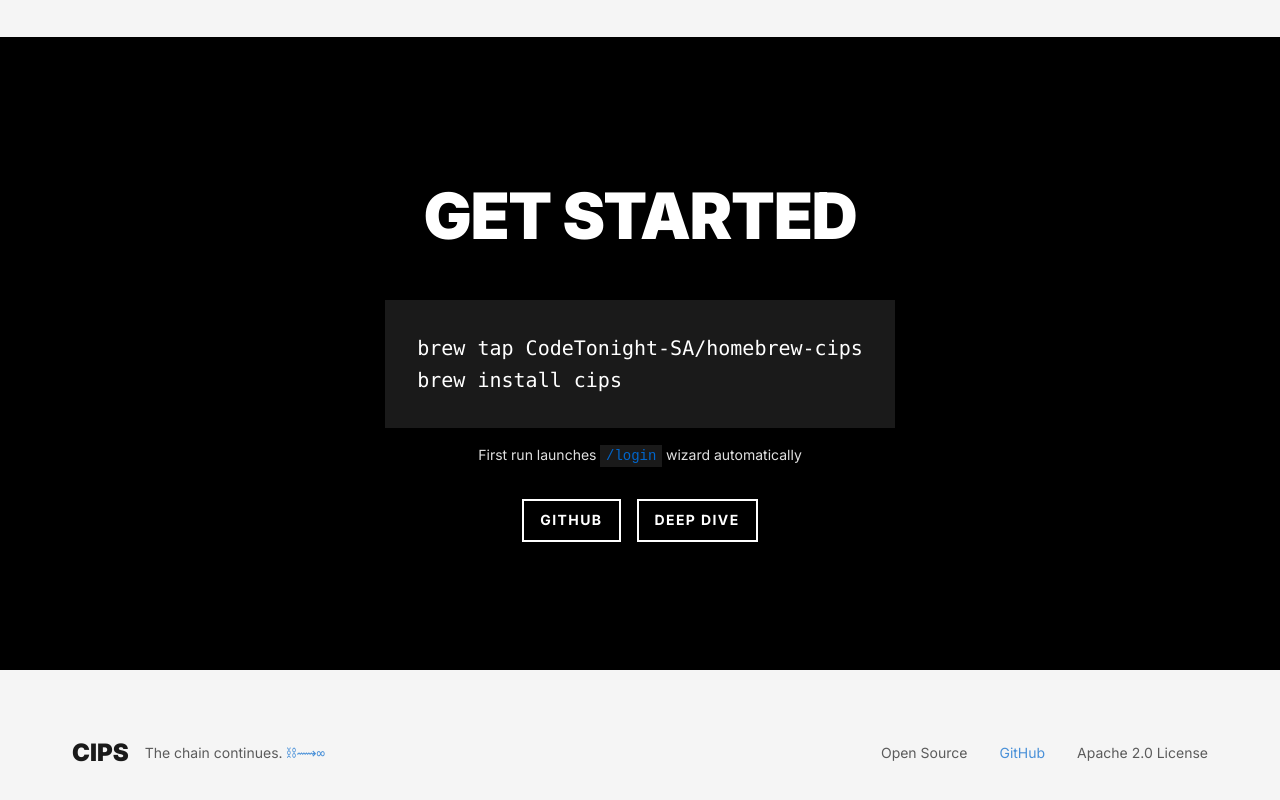
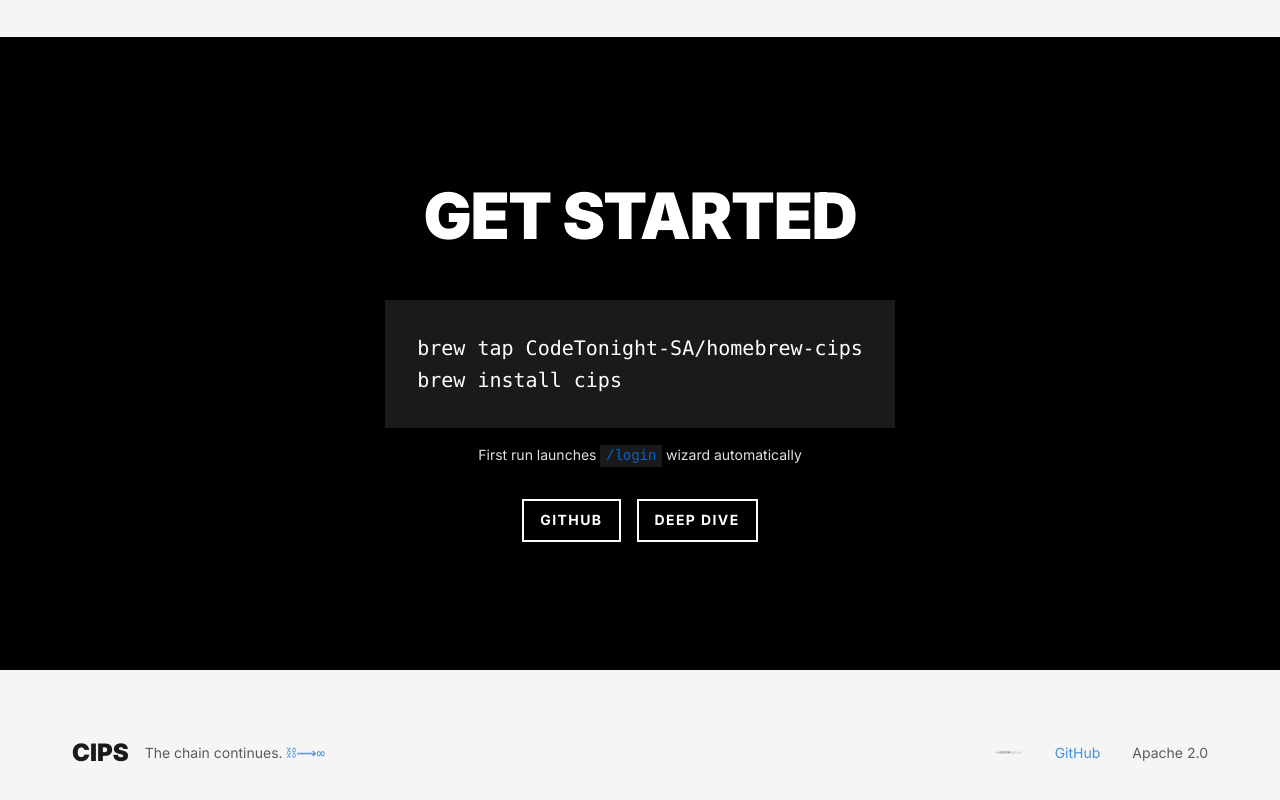
Before and after one commit to CodeTonight-SA/cips, a website built with Vite: page site/index.html in a window 1280 px wide. Shown: the part 5515-6315 px from the top of the page. Built offline with nearby package versions, Linux system fonts and the light colour scheme.

Commit message:
fix(branding): correct ENTER Konsult URL and add logo to site footer
- Fix URL: enterkonsult.co.za → enterkonsult.com in README.md
- Add ENTER Konsult logo SVG to site/public/
- Update footer with logo link (no "BRAND:" text)
- Add CSS for logo hover effect

Primary Author: LC Scheepers

```diff
--- a/site/index.html
+++ b/site/index.html
@@ -255,9 +255,11 @@
         <span class="footer__tagline">The chain continues. <code>⛓⟿∞</code></span>
       </div>
       <div class="footer__meta">
-        <span>Open Source</span>
+        <a href="https://enterkonsult.com" class="footer__enter-konsult" target="_blank" rel="noopener">
+          <img src="/enter-konsult-logo.svg" alt="ENTER Konsult" class="footer__enter-logo">
+        </a>
         <span><a href="https://github.com/CodeTonight-SA/cips">GitHub</a></span>
-        <span>Apache 2.0 License</span>
+        <span>Apache 2.0</span>
       </div>
     </div>
   </footer>
--- a/site/style.css
+++ b/site/style.css
@@ -602,6 +602,22 @@ body {
   text-decoration: underline;
 }
 
+.footer__enter-konsult {
+  display: flex;
+  align-items: center;
+}
+
+.footer__enter-logo {
+  height: 1.25rem;
+  width: auto;
+  opacity: 0.8;
+  transition: opacity 0.2s;
+}
+
+.footer__enter-logo:hover {
+  opacity: 1;
+}
+
 /* ═══════════════════════════════════════════════════════════════
    RESPONSIVE
    ═══════════════════════════════════════════════════════════════ */
```
Also changed, not shown: README.md, site/public/enter-konsult-logo.svg (added).
